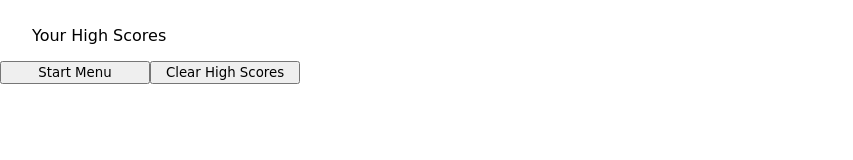
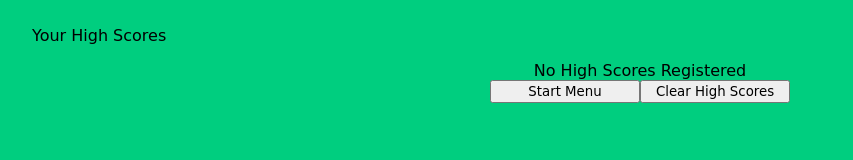
Before and after one commit to RaulMaya/Football-Quiz, a plain HTML site: page index.html in a window 1280 px wide. Both pictures are taken after a click on the item "Your High Scores". Shown: the whole page, without its empty margins (0-853 px from the left). Drawn offline with Linux system fonts and the light colour scheme; a web font is replaced by a local one.

Commit message:
Functionality done

```diff
--- a/assets/css/styles.css
+++ b/assets/css/styles.css
@@ -4,6 +4,10 @@
   margin: 0%;
   padding: 0%;
   font-family: 'Anybody', cursive;
+}
+
+body {
+  background-color: #00ce7f;
 }
 
 nav {
--- a/assets/js/script.js
+++ b/assets/js/script.js
@@ -19,6 +19,7 @@ var startMenu = document.createElement("button");
 var clearHighScores = document.createElement("button");
 var inputHighScore = document.createElement("input");
 var highscoreTable = document.createElement("table");
+var noHighScores = document.createElement("p")
 
 inputHighScore.setAttribute("id", "highScoreName");
 
@@ -450,6 +451,29 @@ function diplayQuestion() {
 }
 
 function watchScores() {
+  var players = localStorage.getItem("players");
+  var scores = localStorage.getItem("scores");
+  if (players === null) {
+    mainSection.setAttribute("class", "hidden");
+    startMenu.classList.remove("hidden");
+    highscoreTable.remove();
+    var highScoreSection = document.createElement("section");
+
+    main.append(highScoreSection);
+    noHighScores.textContent = "No High Scores Registered";
+    clearHighScores.textContent = "Clear High Scores";
+    startMenu.textContent = "Start Menu";
+    highScoreSection.append(noHighScores);
+    highScoreSection.append(startMenu);
+    highScoreSection.append(clearHighScores);
+    startMenu.addEventListener("click", function () {
+      location.reload();
+    });
+    clearHighScores.addEventListener("click", function () {
+      localStorage.clear();
+      watchScores();
+    });
+  } else {
     mainSection.setAttribute("class", "hidden");
     startMenu.classList.remove("hidden");
     highscoreTable.remove();
@@ -461,8 +485,6 @@ function watchScores() {
     startMenu.textContent = "Start Menu";
     main.append(startMenu);
     main.append(clearHighScores);
-  var players = localStorage.getItem("players");
-  var scores = localStorage.getItem("scores");
     userArr = players.split(",");
     scoresArr = scores.split(",");
     startMenu.addEventListener("click", function () {
@@ -472,8 +494,10 @@ function watchScores() {
       localStorage.clear();
       watchScores();
     });
-  sortingScores()
+    sortingScores();
     tableGeneration();
+  }
+
 }
 
 startBtn.addEventListener("click", startQuiz);
```
Lines whose indentation alone changed are shown as unchanged.
